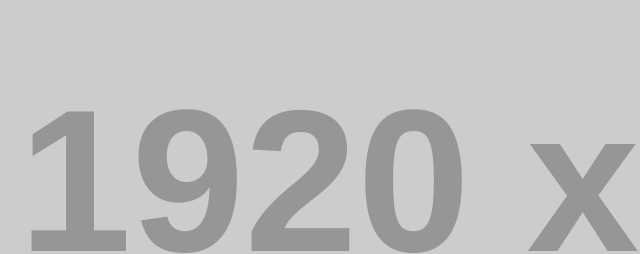
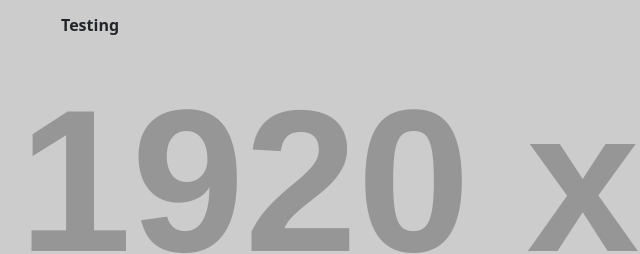
Before and after one commit to ehl7/ehl7.github.io, a plain HTML site: page index.html in a window 1280 px wide. Shown: the part 203-457 px from the top of the page, 57-697 px from the left. Drawn offline with nearby package versions, Linux system fonts and the light colour scheme; placeholder pictures from the web are drawn by us.

Commit message:
test change

```diff
--- a/index.html
+++ b/index.html
@@ -34,6 +34,7 @@
                     <div class="col-lg-6">
                         <h1 class="mt-5">The Big Picture</h1>
                         <p>Lorem ipsum dolor sit amet, consectetur adipisicing elit. Deserunt voluptates rerum eveniet sapiente repellat esse, doloremque quod recusandae deleniti nostrum assumenda vel beatae sed aut modi nesciunt porro quisquam voluptatem.</p>
+                        <p><b>Testing</b></p>
                     </div>
                 </div>
             </div>
```
